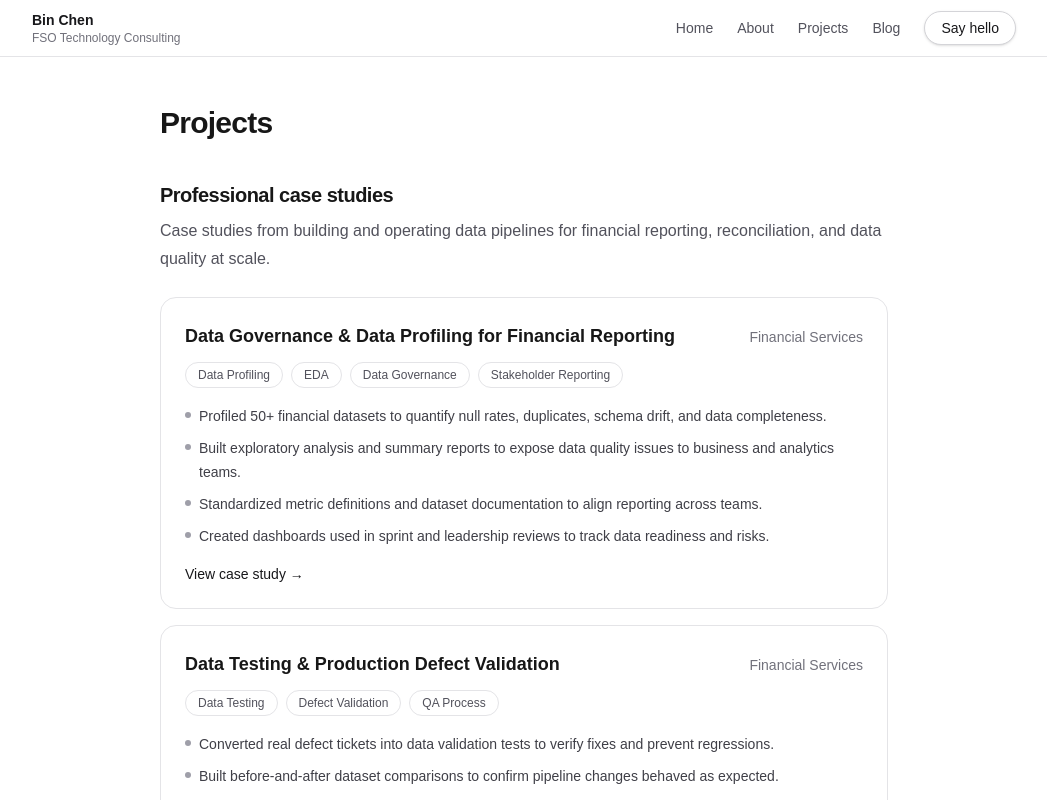
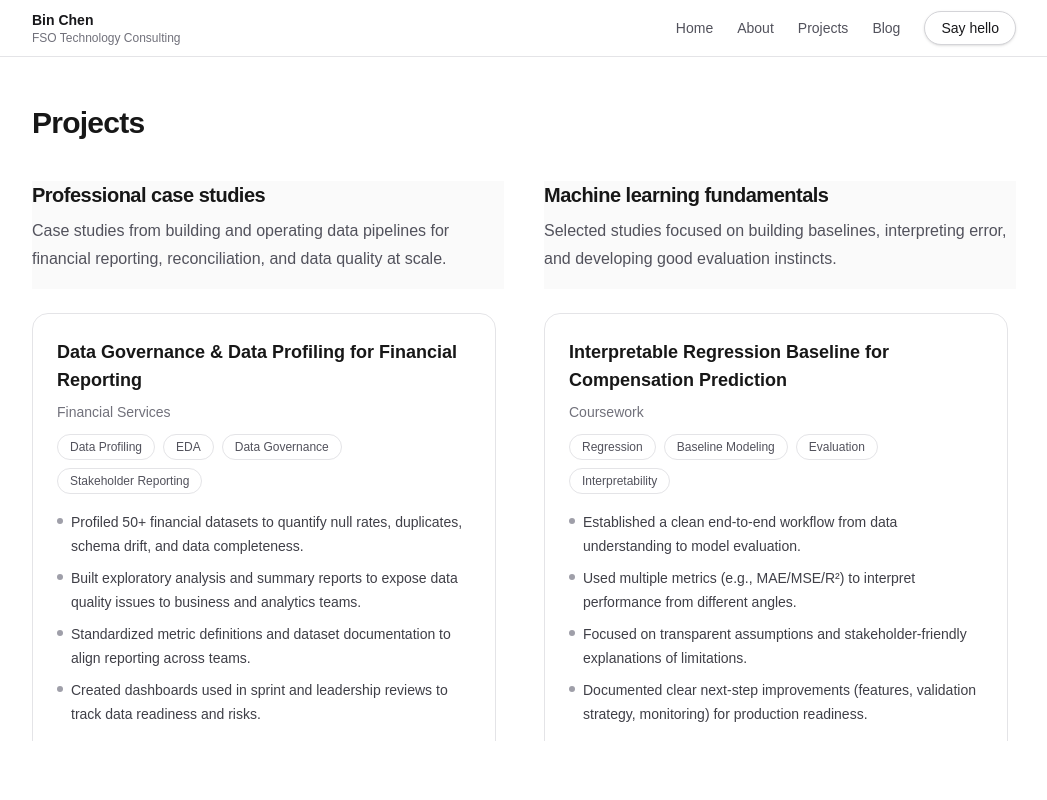
Before and after one commit to binnehc/binchen-site, a Next.js app: page /projects in a window 1280 px wide. Shown: the top 800 px of the page, without its empty margins (116-1163 px from the left). Built offline with nearby package versions, Linux system fonts and the light colour scheme.

Commit message:
update content

```diff
--- a/app/projects/page.tsx
+++ b/app/projects/page.tsx
@@ -57,8 +57,6 @@ const projectGroups: ProjectGroup[] = [
         ],
         href: "/projects/reconciliation",
       },
-
-      // ✅ rewritten to bridge into ML fundamentals
       {
         title: "Fraud Scoring Data Reliability & Monitoring (ML Pipeline)",
         org: "Financial Services",
@@ -73,7 +71,6 @@ const projectGroups: ProjectGroup[] = [
       },
     ],
   },
-
   {
     heading: "Machine learning fundamentals",
     subheading:
@@ -136,7 +133,9 @@ function ProjectCard({ p }: { p: Project }) {
       </ul>
 
       {p.href ? (
-        <p className="mt-4 text-sm font-medium text-zinc-900">View case study →</p>
+        <p className="mt-4 text-sm font-medium text-zinc-900">
+          View case study →
+        </p>
       ) : null}
     </>
   );
@@ -157,23 +156,32 @@ function ProjectCard({ p }: { p: Project }) {
 
 export default function ProjectsPage() {
   return (
-    <main className="mx-auto w-full max-w-3xl px-5 py-12">
+    <main className="mx-auto w-full max-w-5xl px-5 py-12">
       <h1 className="text-3xl font-semibold tracking-tight">Projects</h1>
 
-      <div className="mt-10 space-y-14">
+      {/* Two-column layout with independent scroll */}
+      <div className="mt-10 grid grid-cols-1 gap-10 md:grid-cols-2">
         {projectGroups.map((g) => (
-          <section key={g.heading}>
-            <div className="mb-6">
-              <h2 className="text-xl font-semibold tracking-tight">{g.heading}</h2>
+          <section key={g.heading} className="flex max-h-[70vh] flex-col">
+            {/* Header */}
+            <div className="mb-6 sticky top-0 z-10 bg-zinc-50 pb-4">
+              <h2 className="text-xl font-semibold tracking-tight">
+                {g.heading}
+              </h2>
               {g.subheading ? (
-                <p className="mt-2 text-base leading-7 text-zinc-600">{g.subheading}</p>
+                <p className="mt-2 text-base leading-7 text-zinc-600">
+                  {g.subheading}
+                </p>
               ) : null}
             </div>
 
-            <div className="grid gap-4">
-              {g.items.map((p) => (
-                <ProjectCard key={p.title} p={p} />
-              ))}
+            {/* Scrollable list */}
+            <div className="flex-1 overflow-y-auto pr-2">
+              <div className="grid gap-4">
+                {g.items.map((p) => (
+                  <ProjectCard key={p.title} p={p} />
+                ))}
+              </div>
             </div>
           </section>
         ))}
```
